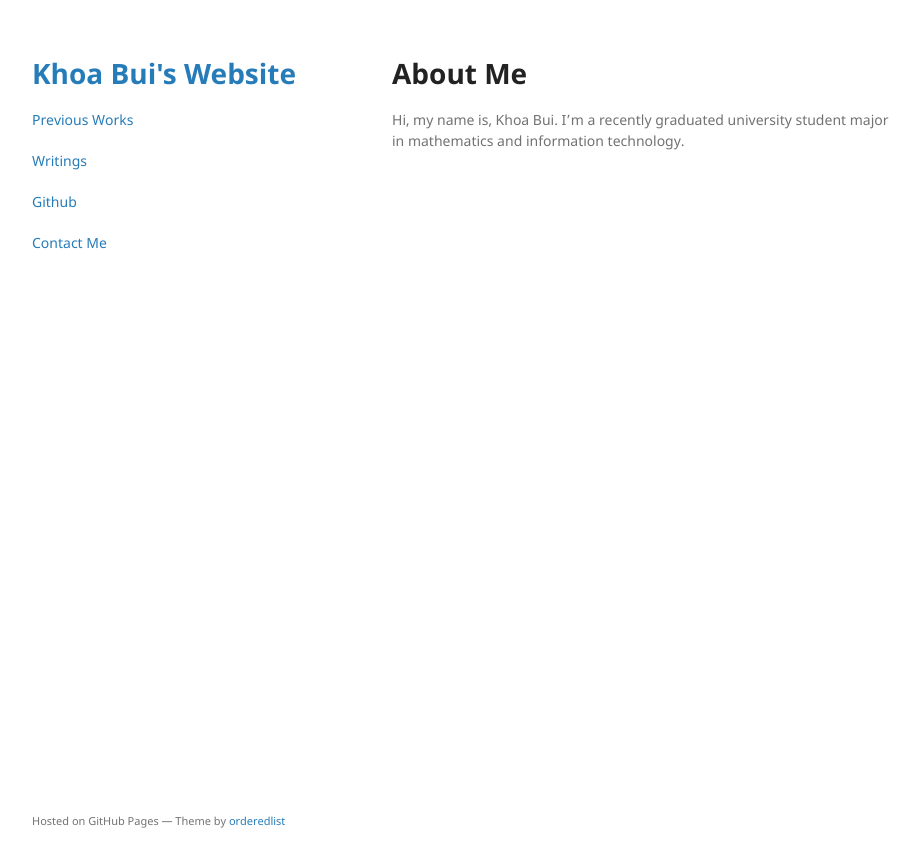
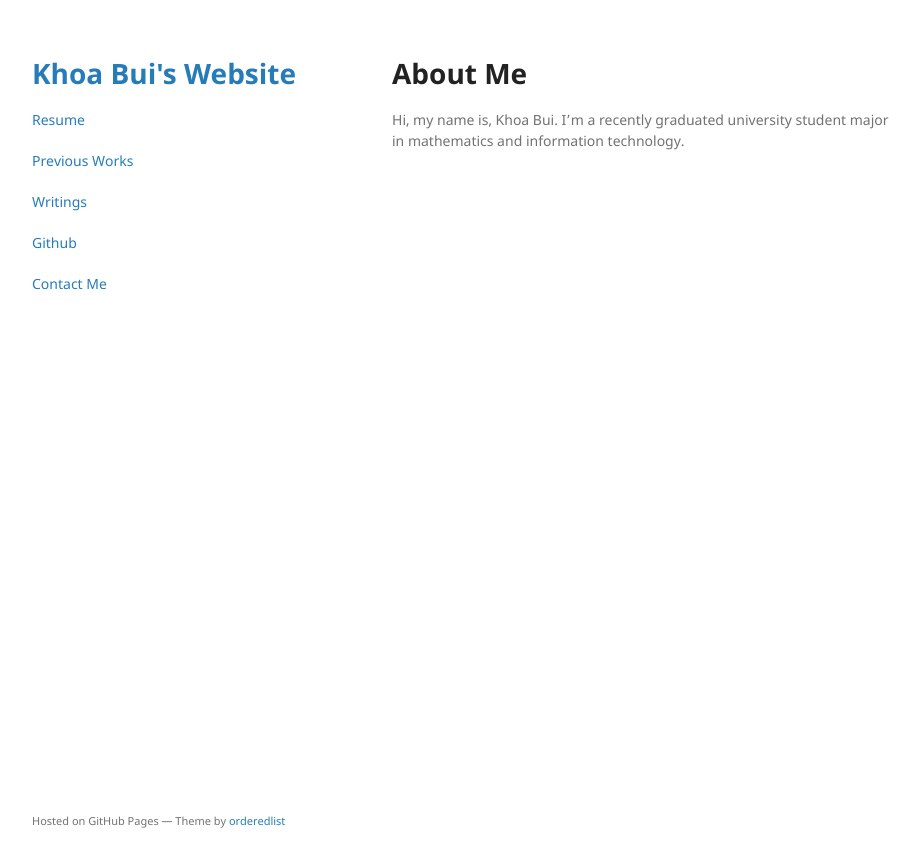
Before and after one commit to khoabuiv/khoabuiv.github.io, a Jekyll site: the page built from index.md, in a window 1280 px wide. Shown: the top 867 px of the page, without its empty margins (178-1098 px from the left). Built offline with Jekyll 4.4.1, drawn with Linux system fonts in a browser that asks for light colours; our own code applies the rules of GitHub Pages for plain Markdown files.

Commit message:
Update default.html

```diff
--- a/_layouts/default.html
+++ b/_layouts/default.html
@@ -20,6 +20,8 @@
         {% if site.logo %}
           <img src="{{site.logo | relative_url}}" alt="Logo" />
         {% endif %}
+
+        <p class="view"><a href="{{ site.another-page.html }}">Resume</a></p>
 
         <p class="view"><a href="{{ site.github.owner_url }}">Previous Works</a></p>
 
```
